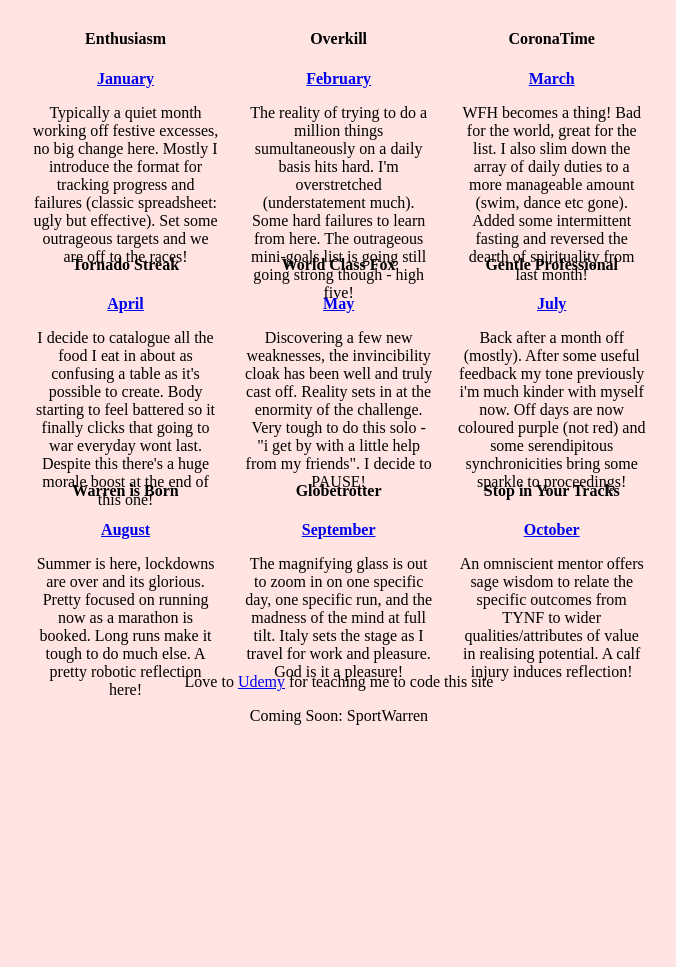
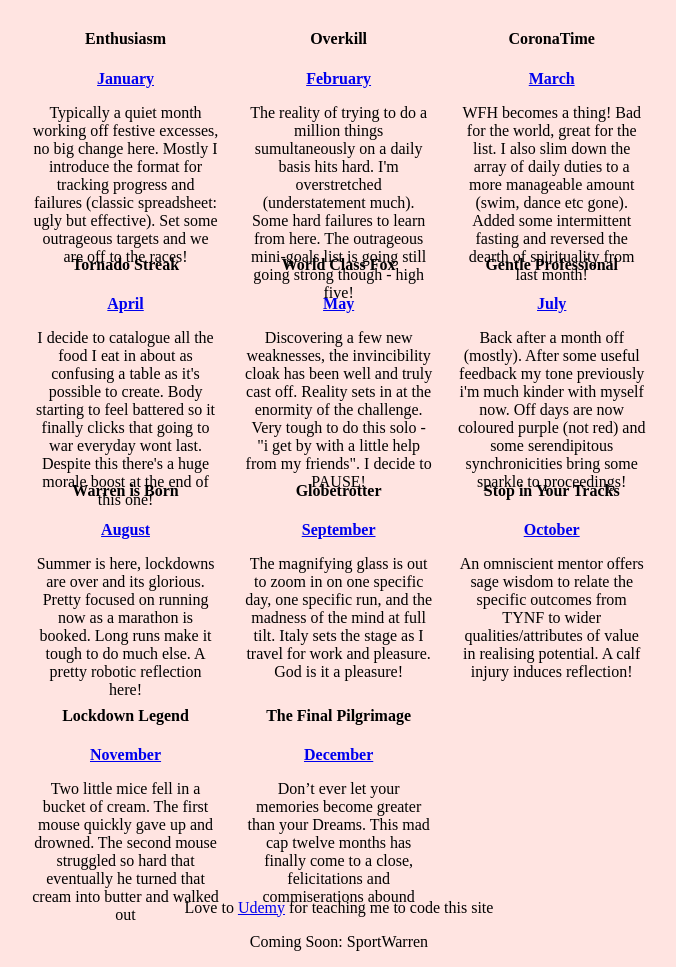
Before and after one commit to thisyearnofear/2020, a plain HTML site: page index.html in a window 1280 px wide. Shown: the part 554-1521 px from the top of the page, without its empty margins (301-977 px from the left). Before the commit the page ends 1295 px from the top, so only its background shows below. Drawn offline with Linux system fonts and the light colour scheme.

Commit message:
Update index.html

```diff
--- a/index.html
+++ b/index.html
@@ -80,6 +80,12 @@
 		clear:left;
 	}
 
+	@media only screen and (max-width: 600px) {
+	  body {
+	    background-color: green;
+		font-size: 30px;
+	}
+	  }
 
 </style>
 </head>
@@ -183,6 +189,19 @@
 		<p>An omniscient mentor offers sage wisdom to relate the specific outcomes from TYNF to wider qualities/attributes of value in realising potential. A calf injury induces reflection! </p>
 
 		</article>
+	<article>
+		<h4> Lockdown Legend </h4>
+		<p><a href="http://bit.ly/tynfnov2020">November</a></p>
+		<p>Two little mice fell in a bucket of cream. The first mouse quickly gave up and drowned. The second mouse struggled so hard that eventually he turned that cream into butter and walked out </p>
+
+		</article>
+
+	<article>
+		<h4> The Final Pilgrimage </h4>
+		<p><a href="http://bit.ly/tynfdec2020">December</a></p>
+		<p>Don’t ever let your memories become greater than your Dreams. This mad cap twelve months has finally come to a close, felicitations and commiserations abound</p>
+
+		</article>
 <footer>
 	<p> Love to <a href="https://www.udemy.com/course/web-development-learn-by-doing-html5-css3-from-scratch-introductory/">Udemy</a> for teaching me to code this site</p>
 	<p> Coming Soon: SportWarren </p>
```
